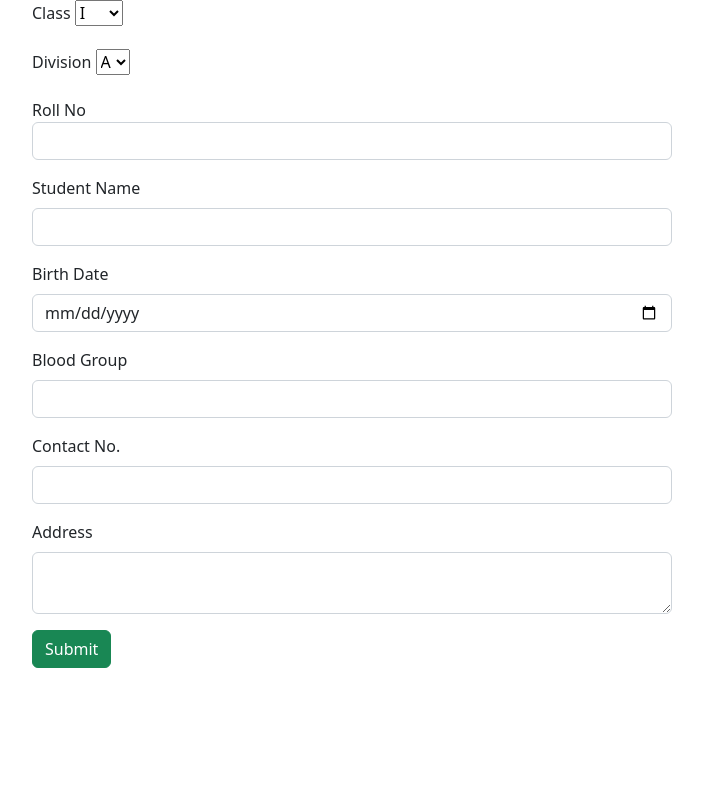
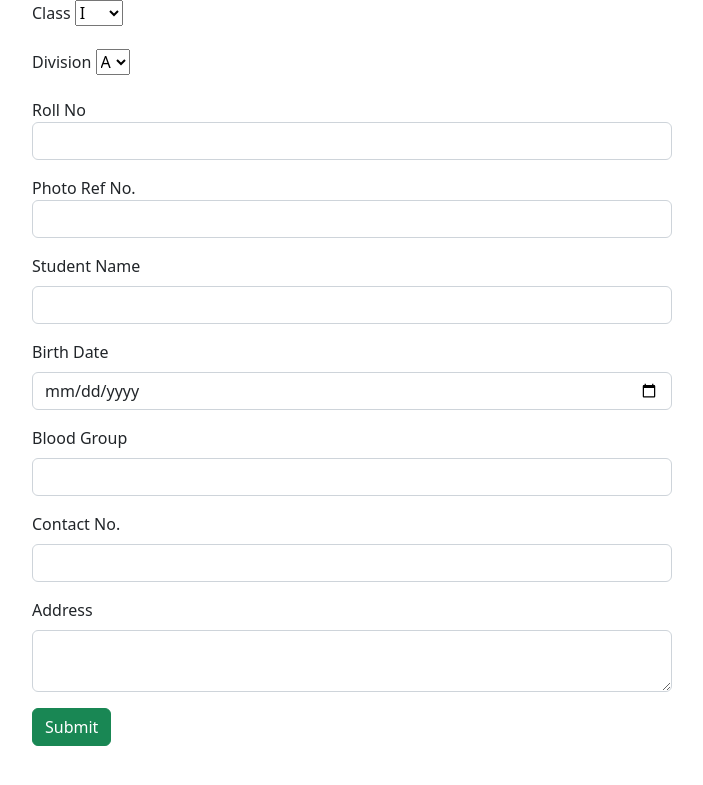
Before and after one commit to omkar994/Id-Card-for-School, a Node server app: page /idform in a window 1280 px wide. Shown: the top 785 px of the page, without its empty margins (288-991 px from the left). Run offline with Node 20, Linux system fonts and the light colour scheme; some libraries are stand-ins or nearby versions.

Commit message:
checkpoint3

```diff
--- a/index.js
+++ b/index.js
@@ -48,8 +48,6 @@ app.post('/student/search', async (req, res) => {
                 res.send('Not Found');
             }
             else
-                // output.bdate = moment(output.bdate).toString();
-                // console.log(output.bdate);
                 res.render('search', { output });
         }
     }).clone().catch(function (err) { console.log(err) });
@@ -69,8 +67,6 @@ app.get('/getcsv', async (req, res) => {
             else {
                 const json2csvParser = new Parser();
                 const csv = json2csvParser.parse(output);
-                //console.log(output);
-
                 res.attachment('student info.csv');
                 res.status(200).send(csv);
             }
@@ -88,20 +84,17 @@ app.get('/student/:id/edit', async (req, res) => {
 });
 
 app.post('/student', async (req, res) => {
-    /*const { rollNo } = req.params;
-    const studentRoll = await Student.findById(rollNo);
-    console.log(studentRoll);
-
-    if(studentRoll){
-        res.send("Found");
+    const stduClass = req.body.class;
+    const { division, rollNo } = req.body;
+    const student = await Student.find({ rollNo: rollNo, class: stduClass, division: division });
+    if (student.length !== 0) {
+        res.send('Already Registered');
     }
-    else
-        res.send("Not Found");*/
-
-    //console.log(req.body.bdate);
-    const student = new Student(req.body);
-    await student.save();
-    res.render('summary', {student});
+    else {
+        const student = new Student(req.body);
+        await student.save();
+        res.render('summary', { student });
+    }
 });
 
 app.get('/students', async (req, res) => {
@@ -115,30 +108,30 @@ app.put('/student/:id', async (req, res) => {
     res.redirect('/students');
 });
 
-app.get('/student/export', async(req, res)=>{
-    try
-    {
+app.get('/student/export', async (req, res) => {
+    try {
         const workbook = new exceljs.Workbook();
         const worksheet = workbook.addWorksheet('Students');
 
         worksheet.columns = [
-            {headers : 'Name', key: 'stduName'},
-            {headers : 'Class', key: 'class'},
-            {headers : 'Division', key: 'division'},
-            {headers : 'Birth Date', key: 'bdate'},
-            {headers : 'Blood Group', key: 'bloodGrp'},
-            {headers : 'Contact', key: 'contactNo'},
-            {headers : 'Address', key: 'address'}
+            { headers: 'Name', key: 'stduName' },
+            { headers: 'Class', key: 'class' },
+            { headers: 'Division', key: 'division' },
+            { headers: 'Photo Ref', key: 'photoRefNo' },
+            { headers: 'Birth Date', key: 'bdate' },
+            { headers: 'Blood Group', key: 'bloodGrp' },
+            { headers: 'Contact', key: 'contactNo' },
+            { headers: 'Address', key: 'address' }
         ];
 
-        const students =await Student.find({});
+        const students = await Student.find({});
 
         students.forEach((student) => {
             worksheet.addRow(student);
         });
 
         worksheet.getRow(1).eachCell((cell) => {
-            cell.font = { bold:true };
+            cell.font = { bold: false };
         });
 
         res.setHeader(
@@ -152,11 +145,11 @@ app.get('/student/export', async(req, res)=>{
             `attachment; filename=students.xlsx`
         );
 
-        return workbook.xlsx.write(res).then(()=>{
+        return workbook.xlsx.write(res).then(() => {
             res.status(200);
         });
     }
-    catch(err){
+    catch (err) {
         console.log(err.message);
     }
 });
--- a/package.json
+++ b/package.json
@@ -8,7 +8,7 @@
     "server": "nodemon server.js"
   },
   "keywords": [],
-  "author": "",
+  "author": "Omkar Raut",
   "license": "ISC",
   "dependencies": {
     "ejs": "^3.1.8",
--- a/views/edit.ejs
+++ b/views/edit.ejs
@@ -41,6 +41,11 @@
             </div>
 
             <div class="mb-3">
+                <label for="photoRefNo">Photo Ref No.</label>
+                <input type="text" value="<%= student.photoRefNo %>" name="photoRefNo" id="photoRefNo" class="form-control" required>
+            </div>
+
+            <div class="mb-3">
                 <label for="stduName" class="form-label">Student Name</label>
                 <input type="text" value="<%= student.stduName %>" name="stduName" id="stduName" class="form-control" >
             </div>
--- a/views/form.ejs
+++ b/views/form.ejs
@@ -41,6 +41,11 @@
             </div>
 
             <div class="mb-3">
+                <label for="photoRefNo">Photo Ref No.</label>
+                <input type="text" name="photoRefNo" id="rophotoRefNollNo" class="form-control" required>
+            </div>
+
+            <div class="mb-3">
                 <label for="stduName" class="form-label">Student Name</label>
                 <input type="text" name="stduName" id="stduName" class="form-control" >
             </div>
```
Also changed, not shown: models/student.js (+13 -12 lines).
